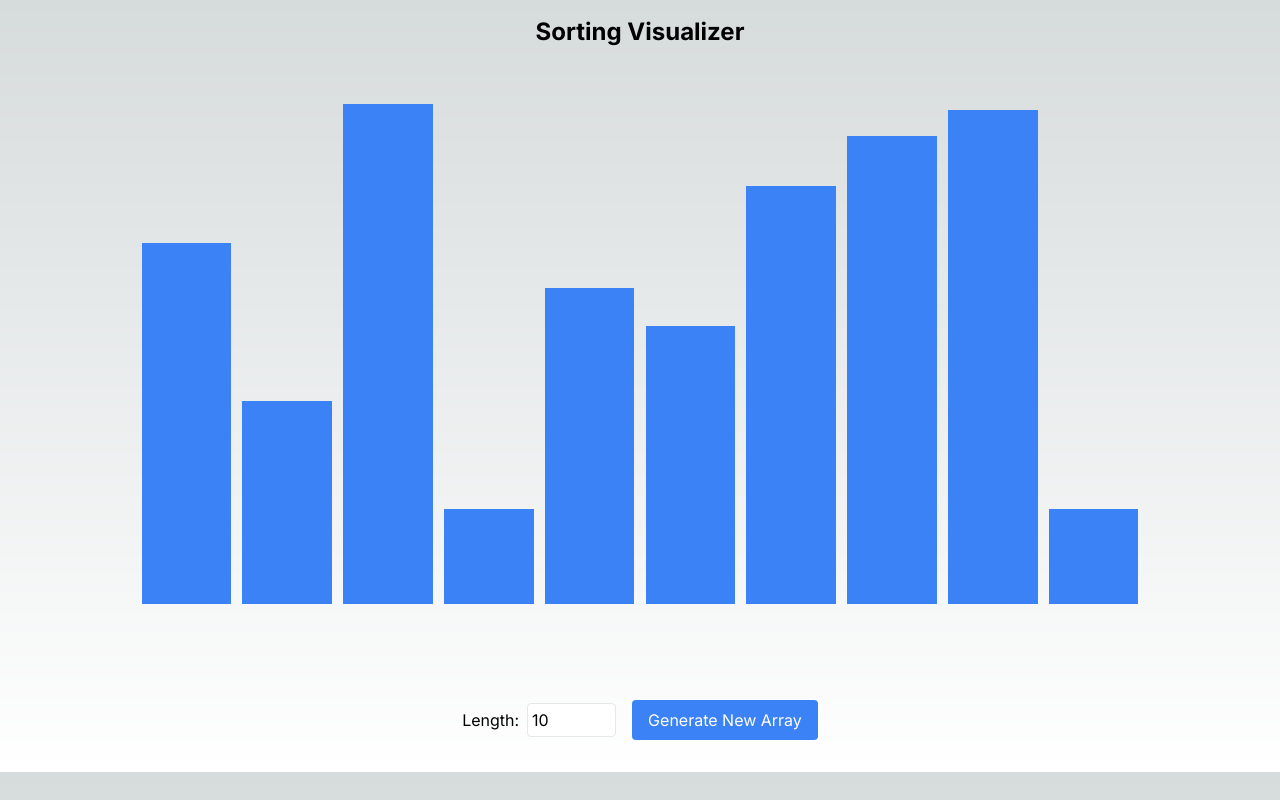
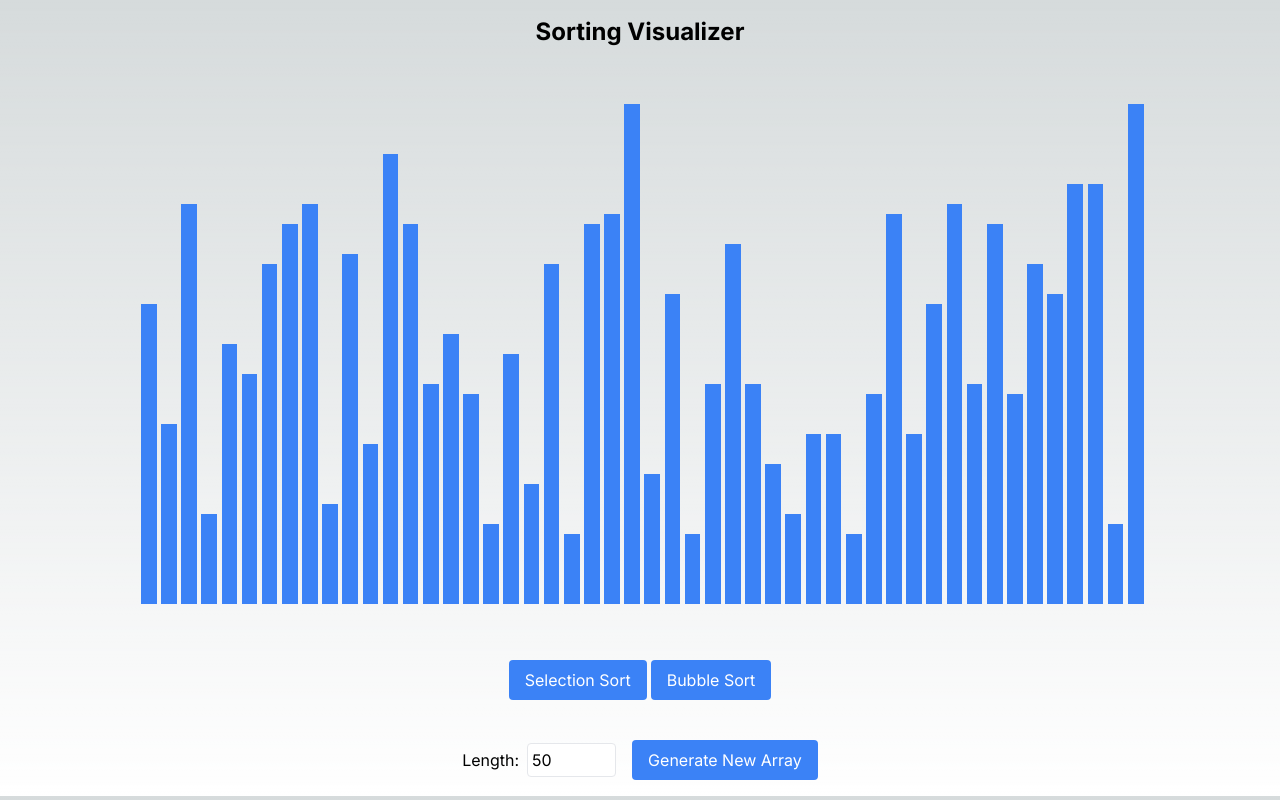
Before and after one commit to franz105/sorting-visualizer, a Next.js app: page / in a window 1280 px wide. Built offline with nearby package versions, Linux system fonts and the light colour scheme.

Commit message:
Added Bubble and Selection

```diff
--- a/src/components/sorting-visualizer.tsx
+++ b/src/components/sorting-visualizer.tsx
@@ -1,35 +1,109 @@
 "use client"
 
-import React, { useEffect, useState } from 'react'
+import React, { useEffect, useRef, useState } from 'react'
 import { randomIntFromInterval } from '@/utils/utils'
+import { AnimationStep } from "@/lib/types"
+import { bubbleSort, selectionSort } from '@/utils/sorting-algorithms'
 
 const generateRandomArray = (length: number, min: number, max: number) => {
     return Array.from({ length }, () => randomIntFromInterval(min, max))
 }
 
+const executeAnimations = (
+    animations: AnimationStep[],
+    delay: number,
+    stopFlag: React.MutableRefObject<boolean>,
+    timeouts: React.MutableRefObject<NodeJS.Timeout[]>
+) => {
+    const bars = document.getElementsByClassName('bar') as HTMLCollectionOf<HTMLElement>;
+    for (let i = 0; i < animations.length; i++) {
+        if (stopFlag.current) break;
+
+        const timeout = setTimeout(() => {
+            if (stopFlag.current) return
+
+            const [action, index1, index2] = animations[i]
+            const barOne = bars[index1]
+            const barTwo = bars[index2]
+            if (action === 'compare') {
+                barOne.classList.add('bg-red-500')
+                barTwo.classList.add('bg-red-500')
+                setTimeout(() => {
+                    barOne.classList.remove('bg-red-500')
+                    barTwo.classList.remove('bg-red-500')
+                }, delay);
+            } else if (action === 'swap') {
+                const heightOne = barOne.style.height
+                const heightTwo = barTwo.style.height
+                barOne.style.height = heightTwo
+                barTwo.style.height = heightOne
+            }
+        }, i * delay);
+        timeouts.current.push(timeout)
+    }
+};
+
+
+
 export default function SortingVisualizer() {
     // Default values
-    const DEFAULT_LENGTH = 10;
-    const FIXED_MIN = 5;
-    const FIXED_MAX = 100;
+    const DEFAULT_LENGTH = 50
+    const FIXED_MIN = 5
 
     // State hooks
-    const [arrayLength, setArrayLength] = useState<number>(DEFAULT_LENGTH);
-    const [inputArrayLength, setInputArrayLength] = useState<number>(DEFAULT_LENGTH);
-    const [array, setArray] = useState<number[]>(generateRandomArray(DEFAULT_LENGTH, FIXED_MIN, FIXED_MAX));
-    const [containerWidth, setContainerWidth] = useState<number>(0);
-    const [containerHeight, setContainerHeight] = useState<number>(0);
+    const [arrayLength, setArrayLength] = useState<number>(DEFAULT_LENGTH)
+    const [inputArrayLength, setInputArrayLength] = useState<number>(DEFAULT_LENGTH)
+    const [array, setArray] = useState<number[]>(generateRandomArray(DEFAULT_LENGTH, FIXED_MIN, DEFAULT_LENGTH))
+    const [originalArray, setOriginalArray] = useState<number[]>(array)
+    const [isSorting, setIsSorting] = useState<boolean>(false)
+    const [containerWidth, setContainerWidth] = useState<number>(0)
+    const [containerHeight, setContainerHeight] = useState<number>(0)
 
-    // Set container dimensions based on screen size
+    // Refs for stopping animations
+    const stopFlag = useRef<boolean>(false)
+    const timeouts = useRef<NodeJS.Timeout[]>([])
+
     useEffect(() => {
-        setContainerWidth(window.innerWidth * (7 / 8));
-        setContainerHeight(window.innerHeight * (5 / 8));
+        return () => {
+            timeouts.current.forEach(clearTimeout);
+        };
     }, []);
+
+    useEffect(() => {
+        setContainerWidth(window.innerWidth * (7 / 8))
+        setContainerHeight(window.innerHeight * (5 / 8))
+    }, []);
+
+    const startSorting = (
+        sortingAlogithm: (array: number[]) => AnimationStep[]
+    ) => {
+        if (isSorting) {
+            stopFlag.current = true;
+            timeouts.current.forEach(clearTimeout);
+            timeouts.current = [];
+        }
+        setArray([...originalArray])
+        stopFlag.current = false
+        setIsSorting(true)
+        const animations = sortingAlogithm([...originalArray])
+        executeAnimations(animations, 5, stopFlag, timeouts)
+    }
+
+    const startSelectionSort = () => startSorting(selectionSort);
+    const startBubbleSort = () => startSorting(bubbleSort);
 
     // Reset function to generate a new array and update dimensions
     const resetArray = () => {
-        setArray(generateRandomArray(inputArrayLength, FIXED_MIN, FIXED_MAX));
+        if (isSorting) {
+            stopFlag.current = true;
+            timeouts.current.forEach(clearTimeout);
+            timeouts.current = [];
+        }
+        const newArray = generateRandomArray(inputArrayLength, FIXED_MIN, inputArrayLength)
+        setArray(newArray)
+        setOriginalArray(newArray)
         setArrayLength(inputArrayLength);
+        setIsSorting(false);
     };
 
     const handleKeyDown = (event: React.KeyboardEvent<HTMLInputElement>) => {
@@ -49,7 +123,8 @@ export default function SortingVisualizer() {
         }
     };
 
-    const maxValueInArray = Math.max(...array);
+
+
 
     return (
         <div className="flex flex-col items-center p-4">
@@ -59,26 +134,37 @@ export default function SortingVisualizer() {
                 className="flex justify-center items-end mb-4"
                 style={{ height: `${containerHeight}px`, width: `${containerWidth}px` }}
             >
-                {array.map((value, index) => {
-                    const barWidth = (containerWidth / arrayLength) * 0.8; // 80% of available space
-                    const barMargin = (containerWidth / arrayLength) * 0.1; // 10% of available space
+                {
+                array.map((value, index) => {
+                    const barWidth = (containerWidth / arrayLength) * 0.7; // 80% of available space
+                    const barMargin = (containerWidth / arrayLength) * 0.2; // 10% of available space
 
                     return (
                         <div
                             key={index}
-                            className="bg-blue-500"
+                            className="bg-blue-500 bar"
                             style={{
                                 width: `${barWidth}px`,
-                                height: `${(value / maxValueInArray) * containerHeight}px`,
-                                marginLeft: `${barMargin / 2}px`,
-                                marginRight: `${barMargin / 2}px`,
+                                height: `${(value / arrayLength) * containerHeight}px`,
+                                marginLeft: `${barMargin}px`,
                             }}
                         ></div>
                     );
                 })}
             </div>
-            <div className="p-10"></div>
-            <div className="flex space-x-4 mb-4 items-center">
+                <div className="p-5"></div>
+                <div className="flex space-x-1 items-center">
+                    <button
+                        onClick={startSelectionSort}
+                        className="px-4 py-2 bg-blue-500 text-white rounded hover:bg-blue-700"
+                    > Selection Sort</button>
+                    <button
+                        onClick={startBubbleSort}
+                        className="px-4 py-2 bg-blue-500 text-white rounded hover:bg-blue-700"
+                    > Bubble Sort</button>
+                </div>
+                <div className="p-5"></div>
+            <div className="flex space-x-4 items-center">
                 <label className="flex items-center">
                     Length:
                     <input
--- /dev/null
+++ b/src/lib/types.ts
@@ -0,0 +1,6 @@
+
+export type AnimationStep = [
+    'compare' | 'swap',
+    number,
+    number
+];
--- /dev/null
+++ b/src/utils/sorting-algorithms.ts
@@ -0,0 +1,46 @@
+import { AnimationStep } from "@/lib/types"
+
+export function selectionSort(array: number[]) {
+    const animations: AnimationStep[] = []
+    for (let i = 0; i < array.length - 1; i++) {
+        let minIndex = i
+        for (let j = i + 1; j < array.length; j++) {
+            animations.push(['compare', j, minIndex])
+            if (array[j] < array[minIndex]) {
+                minIndex = j
+            }
+        }
+        if (minIndex !== i) {
+            let temp = array[i]
+            array[i] = array[minIndex]
+            array[minIndex] = temp
+            animations.push(['swap', i, minIndex])
+        }
+    }
+    return animations
+}
+
+export function bubbleSort(array: number[]) {
+    const animations: AnimationStep[] = []
+
+    for (let i = 0; i < array.length - 1; i++) {
+        for (let j = 0; j < array.length - i - 1; j++) {
+            animations.push(['compare', j, j + 1])
+            if (array[j] > array[j + 1]) {
+                animations.push(['swap', j, j + 1])
+                let temp = array[j]
+                array[j] = array[j + 1]
+                array[j + 1] = temp
+            }
+        }
+    }
+
+    return animations
+}
+
+export function mergeSort(array: number[]) {
+    const animations: AnimationStep[] = []
+
+
+    return animations
+}
```
